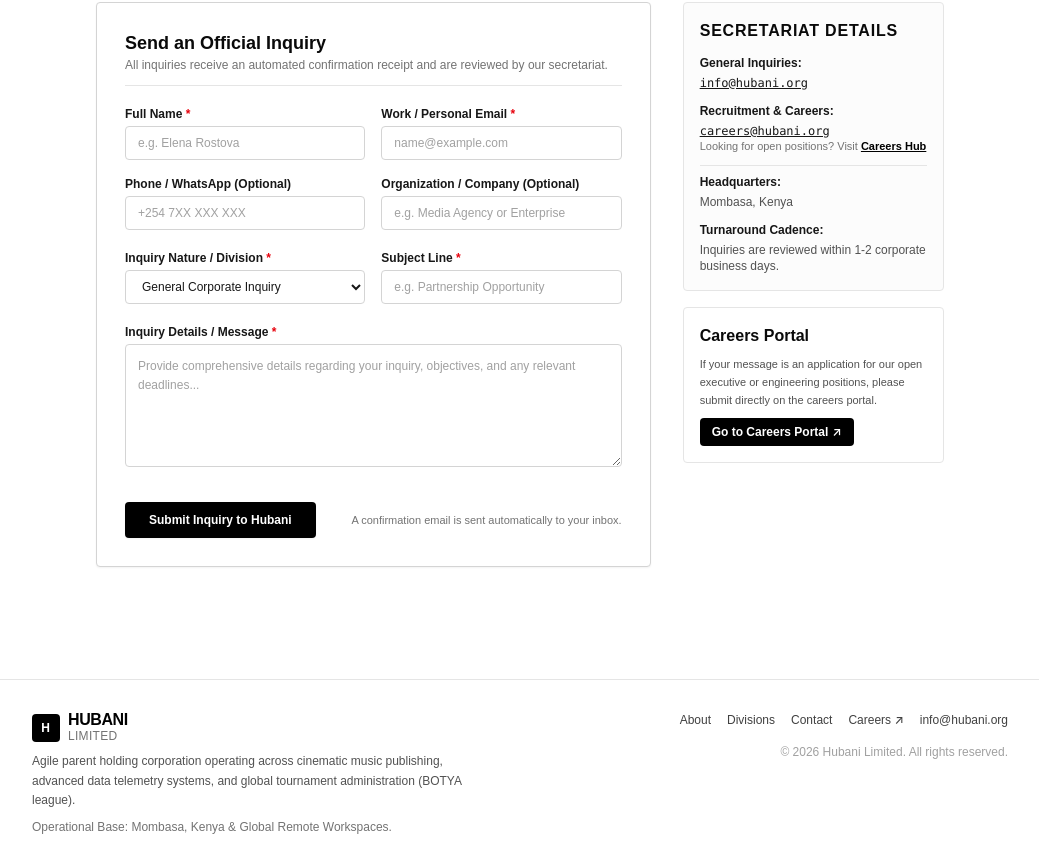
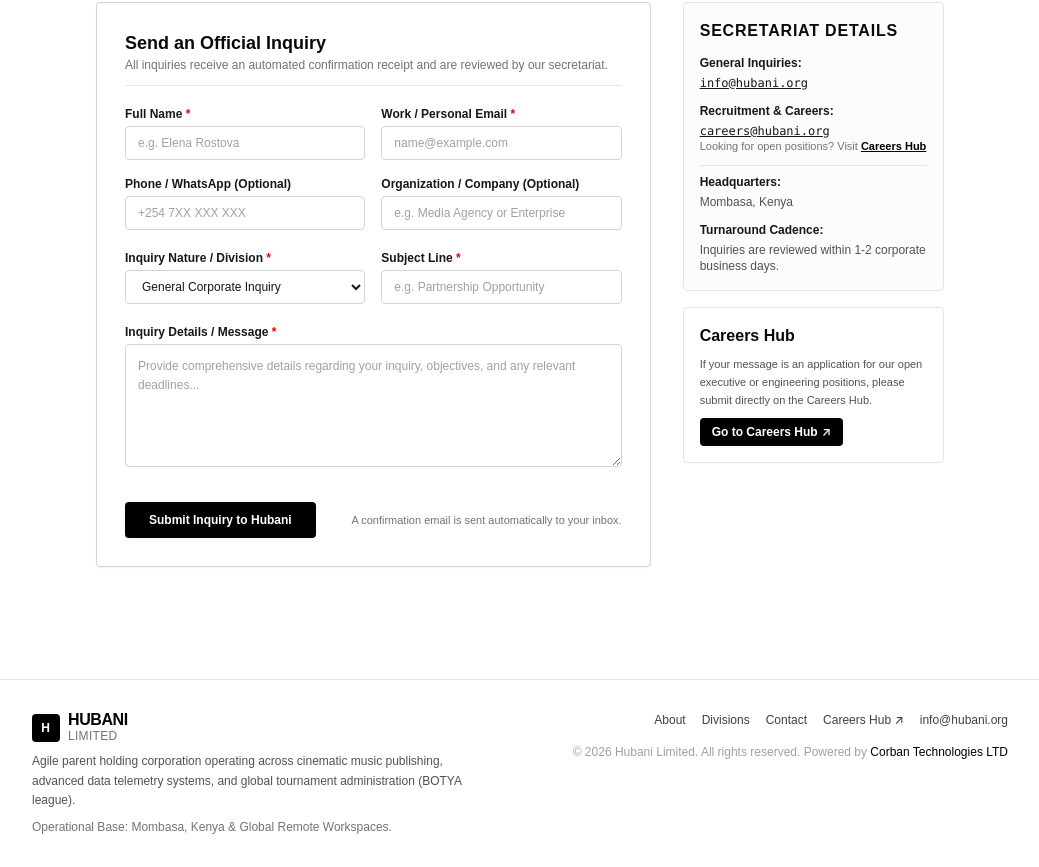
Before and after one commit to corbantechnologies/hubani, a Next.js app: page /contact in a window 1280 px wide. Shown: the part 340-1207 px from the top of the page, without its empty margins (120-1159 px from the left). Built offline with nearby package versions, Linux system fonts and the light colour scheme; a web font is replaced by a local one.

Commit message:
update footer

```diff
--- a/app/contact/page.tsx
+++ b/app/contact/page.tsx
@@ -322,16 +322,16 @@
 
           <div className="rounded border border-neutral-200 bg-white p-4 text-xs text-neutral-600 space-y-2">
             <h3 className="text-xs font-semibold text-neutral-950">
-              Careers Portal
+              Careers Hub
             </h3>
             <p className="text-[11px] leading-relaxed">
-              If your message is an application for our open executive or engineering positions, please submit directly on the careers portal.
+              If your message is an application for our open executive or engineering positions, please submit directly on the Careers Hub.
             </p>
             <a
               href="https://careers.hubani.org"
               className="inline-flex items-center gap-1 rounded bg-black px-3 py-1.5 text-xs font-semibold text-white hover:bg-neutral-800 transition-colors"
             >
-              <span>Go to Careers Portal</span>
+              <span>Go to Careers Hub</span>
               <span aria-hidden="true">↗</span>
             </a>
           </div>
--- a/app/page.tsx
+++ b/app/page.tsx
@@ -43,7 +43,7 @@
             href="https://careers.hubani.org"
             className="inline-flex items-center gap-2 rounded bg-black px-4 py-2 text-xs font-semibold text-white hover:bg-neutral-800 transition-colors shadow-xs"
           >
-            <span>Explore Open Careers</span>
+            <span>Explore Careers Hub</span>
             <span aria-hidden="true">↗</span>
           </a>
           <a
@@ -172,7 +172,7 @@
         <div className="flex flex-col sm:flex-row sm:items-center sm:justify-between gap-3">
           <div className="space-y-1">
             <span className="rounded bg-neutral-100 px-2 py-0.5 text-xs font-medium text-neutral-800 border border-neutral-200">
-              Careers Portal
+              Careers Hub
             </span>
             <h2 className="text-lg font-semibold text-black tracking-tight">
               Join Our Executive &amp; Engineering Teams
@@ -214,7 +214,7 @@
             <div>
               <span className="font-semibold text-neutral-900">Official Portal: </span>
               <a href="https://hubani.org" className="text-black font-medium">
-                hubani.org
+                Visit Hubani
               </a>
             </div>
           </div>
--- a/components/Footer.tsx
+++ b/components/Footer.tsx
@@ -44,7 +44,7 @@
                 href="https://careers.hubani.org"
                 className="hover:text-black transition-colors"
               >
-                Careers ↗
+                Careers Hub ↗
               </a>
               <a
                 href="mailto:info@hubani.org"
@@ -53,8 +53,16 @@
                 info@hubani.org
               </a>
             </div>
-            <p className="text-xs text-neutral-400 pt-2">
-              © 2026 Hubani Limited. All rights reserved.
+            <p className="text-xs text-neutral-400 pt-2 sm:text-right">
+              © 2026 Hubani Limited. All rights reserved. Powered by{" "}
+              <a
+                href="https://www.corbantechnologies.org/"
+                target="_blank"
+                rel="noopener noreferrer"
+                className="text-black font-medium transition-colors hover:text-black"
+              >
+                Corban Technologies LTD
+              </a>
             </p>
           </div>
         </div>
--- a/components/Navbar.tsx
+++ b/components/Navbar.tsx
@@ -47,7 +47,7 @@
             href="https://careers.hubani.org"
             className="inline-flex items-center gap-1 rounded bg-black px-3 py-1.5 text-xs font-semibold text-white hover:bg-neutral-800 transition-colors"
           >
-            <span>Careers</span>
+            <span>Careers Hub</span>
             <span aria-hidden="true">↗</span>
           </a>
         </nav>
--- a/lib/resend.ts
+++ b/lib/resend.ts
@@ -143,7 +143,7 @@
           </div>
 
           <p style="font-size: 13px; line-height: 1.6; color: #374151; margin-bottom: 20px;">
-            For career inquiries and applications, please visit our official careers platform at <a href="https://careers.hubani.org" style="color: #000000; font-weight: 600;">careers.hubani.org</a>.
+            For career inquiries and applications, please visit our <a href="https://careers.hubani.org" style="color: #000000; font-weight: 600;">Careers Hub</a>.
           </p>
 
           <div style="border-top: 1px solid #e5e7eb; padding-top: 16px; font-size: 12px; color: #6b7280;">
```
